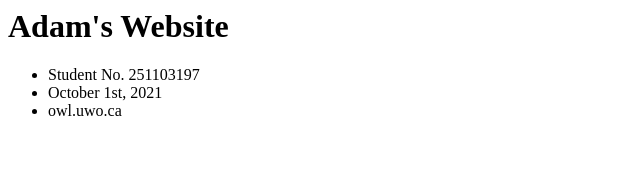
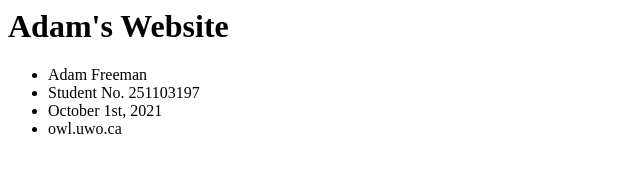
Before and after one commit to afreem/Lab-1-Static-Site, a plain HTML site: page index.html in a window 1280 px wide. Shown: the whole page, without its empty margins (0-640 px from the left). Drawn offline with Linux system fonts and the light colour scheme.

Commit message:
Added Student Name

```diff
--- a/index.html
+++ b/index.html
@@ -6,6 +6,7 @@
   <body>
     <h1>Adam's Website</h1>
      <ul>
+        <li>Adam Freeman</li>
         <li>Student No. 251103197</li>
         <li>October 1st, 2021</li>
         <li>owl.uwo.ca</li>
```
